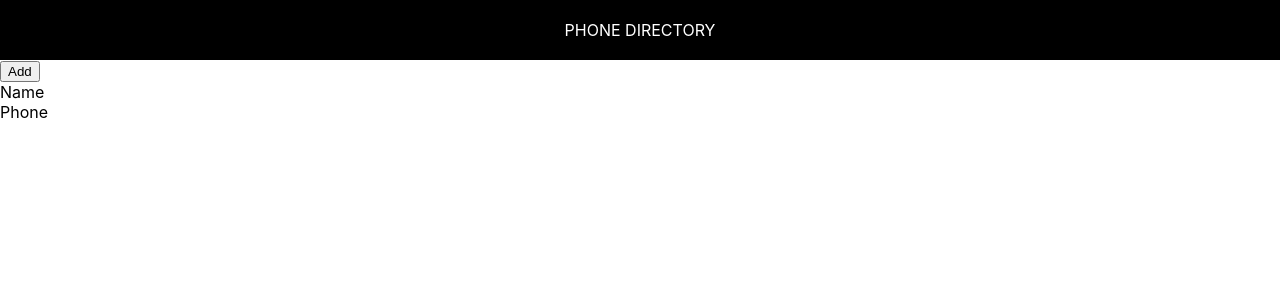
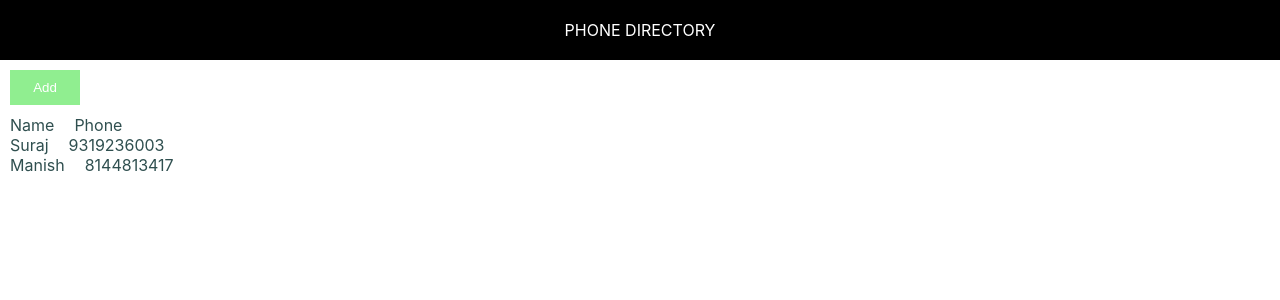
Before and after one commit to Xfreak22/new-phone-directory1, a React (Create React App) app in the folder new-phone-directory1/: page / in a window 1280 px wide. Shown: the top 300 px of the page. Built offline with nearby package versions, Linux system fonts and the light colour scheme.

Commit message:
Rendered Subscribers Dynamically
Rendered Subscribers Dynamically

```diff
--- a/new-phone-directory1/src/App.js
+++ b/new-phone-directory1/src/App.js
@@ -1,19 +1,41 @@
 import React, {Component} from 'react';
 import Header from './Header';
-
+import Button1 from './button';
 
 class App extends Component {
   render() {
+    let subscriberlist = [
+      {
+        id: 1,
+        Name: "Suraj",
+        Phone: 9319236003
+      },
+      {
+        id: 2,
+        Name: "Manish",
+        Phone: 8144813417
+      }
+    ]
     return (
       <div>
       <Header/>
     <div>
-    <button>Add</button>
+      <Button1/>
     <div/>
     <div>
-     <span>Name</span><br/>
-     <span>Phone</span>
+     <span style={{color: "darkslategrey", margin: "auto", padding: 10, width: "auto"}}>Name</span>
+     <span style={{color: "darkslategrey", margin: "auto", padding: 10, width: "auto"}}>Phone</span>
     </div>
+
+      {
+        subscriberlist.map(sub =>{
+         return <div key={sub.id}>
+                <span style={{color: "darkslategrey", margin: "auto", padding: 10, width: "auto"}}>{sub.Name}</span>
+                <span style={{color: "darkslategrey", margin: "auto", padding: 10, width: "auto"}}>{sub.Phone}</span>
+         </div>
+        })
+      }
+
     </div>
     </div>
     )
--- /dev/null
+++ b/new-phone-directory1/src/button.js
@@ -0,0 +1,12 @@
+import React from "react";
+
+const Button1 = function() {
+    const buttonstyle = {background: "lightgreen", color: "white", margin: 10, padding: 10, width: 70, border: "none"}
+    return(
+    <div>
+        <button style={buttonstyle}>Add</button>
+    </div>
+    )
+}
+
+export default Button1;
```
